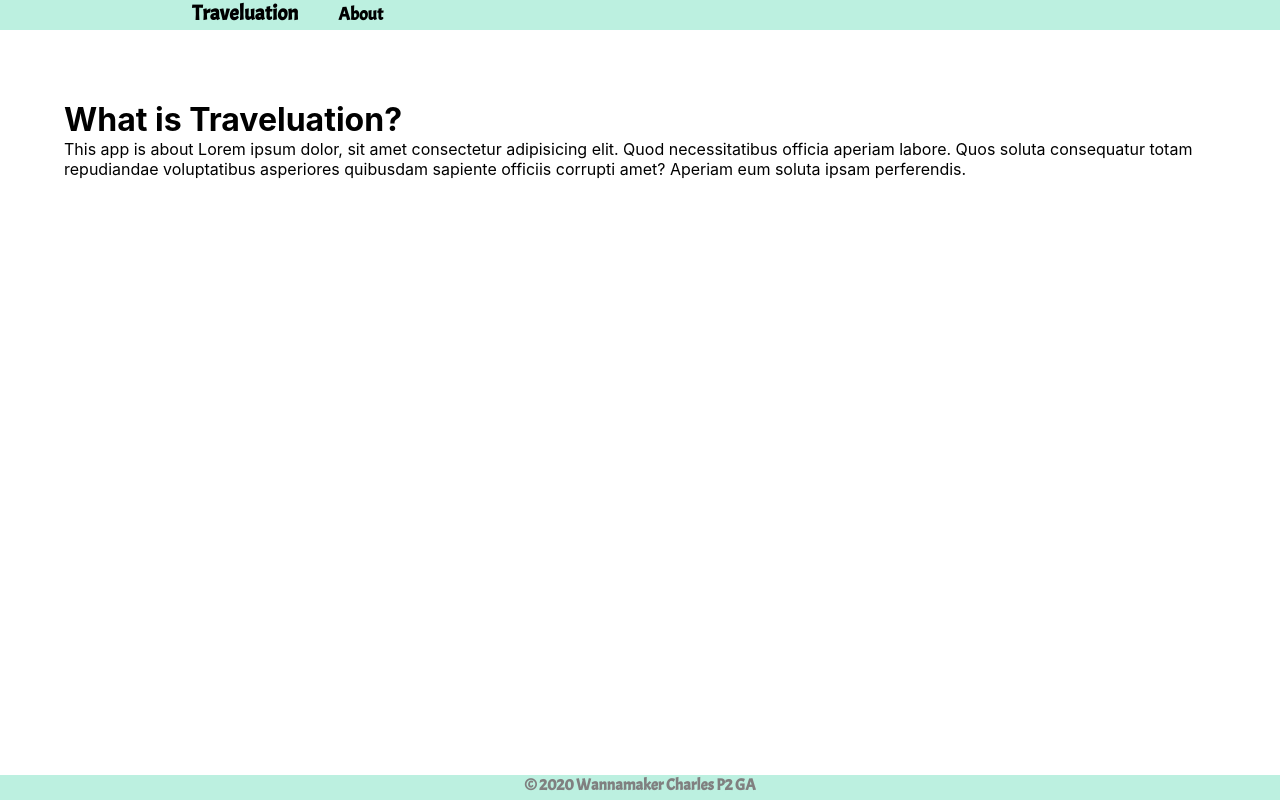
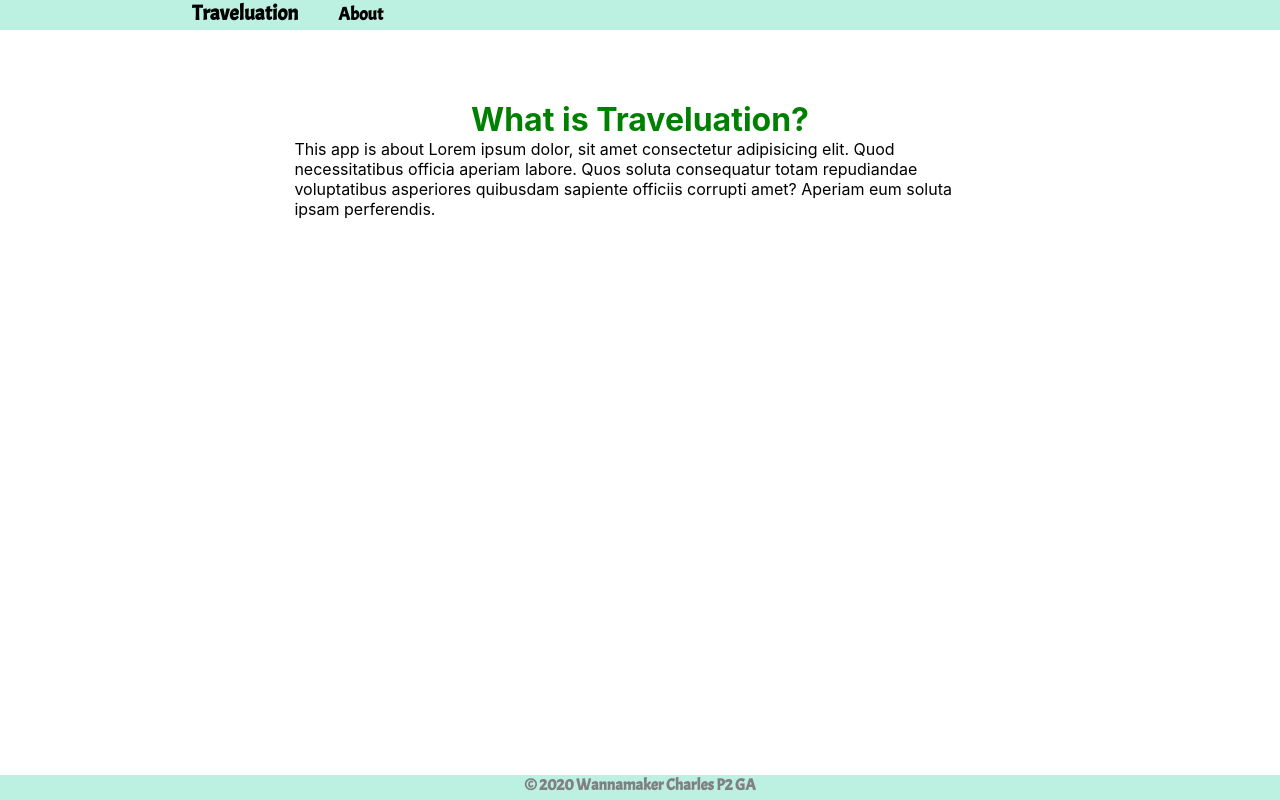
Before and after one commit to wannamaker/Traveluation, a React (Create React App) app: page /About in a window 1280 px wide. Built offline with nearby package versions, Linux system fonts and the light colour scheme; no server answers; what google-maps-react would draw is missing.

Commit message:
before Media-query

```diff
--- a/src/App.js
+++ b/src/App.js
@@ -17,7 +17,8 @@ class App extends Component {
     hotelArray: [],
     hotelArrayInfo: [],
     city: '',
-    formSubmitted: false
+    formSubmitted: false,
+    googleSearch: null
   }
 
   passSubmit = () => {
@@ -29,6 +30,12 @@ class App extends Component {
   passCity = (hotelsCity) => {
     this.setState({
       city: hotelsCity
+    })
+  }
+
+  passSearch = (search) => {
+    this.setState({
+      googleSearch: search
     })
   }
 
@@ -57,10 +64,10 @@ class App extends Component {
 
           <Route path="/" exact>
             <Form reservation={this.reservation} reserveInfo={this.reserveInfo} passCity={this.passCity} passSubmit={this.passSubmit}/>
-            <HotelsList hotelArray={this.state.hotelArray} hotelArrayInfo={this.state.hotelArrayInfo} city={this.state.city} passSubmit={this.passSubmit} formSubmitted={this.state.formSubmitted}/>
+            <HotelsList hotelArray={this.state.hotelArray} hotelArrayInfo={this.state.hotelArrayInfo} city={this.state.city} passSubmit={this.passSubmit} formSubmitted={this.state.formSubmitted} passSearch={this.passSearch}/>
           </Route>
           <Route path="/:hotel">
-            <HotelDetails hotelArray={this.state.hotelArray} hotelArrayInfo={this.state.hotelArrayInfo} city={this.state.city}/>
+            <HotelDetails hotelArray={this.state.hotelArray} hotelArrayInfo={this.state.hotelArrayInfo} city={this.state.city} passSearch={this.passSearch}/>
           </Route>
 
           <Route path="/About">
--- a/src/components/About.jsx
+++ b/src/components/About.jsx
@@ -4,8 +4,10 @@ import '../css/About.css';
 export default function About() {
   return (
     <div>
-      <h1>What is Traveluation?</h1>
-      <p>This app is about Lorem ipsum dolor, sit amet consectetur adipisicing elit. Quod necessitatibus officia aperiam labore. Quos soluta consequatur totam repudiandae voluptatibus asperiores quibusdam sapiente officiis corrupti amet? Aperiam eum soluta ipsam perferendis.</p>
+      <h1 className="about-title">What is Traveluation?</h1>
+      <div className="text-about">
+        <p>This app is about Lorem ipsum dolor, sit amet consectetur adipisicing elit. Quod necessitatibus officia aperiam labore. Quos soluta consequatur totam repudiandae voluptatibus asperiores quibusdam sapiente officiis corrupti amet? Aperiam eum soluta ipsam perferendis.</p>
+        </div>
     </div>
   )
 }
--- a/src/components/HotelsList.jsx
+++ b/src/components/HotelsList.jsx
@@ -10,7 +10,14 @@ import HotelsMap from './HotelsMap';
 export default class HotelsList extends Component {
   //  console.log(props.city)
   state = {
-     limit: 5
+    limit: 5,
+    googleSearch: null
+  }
+
+  passSearch = (search) => {
+    this.setState({
+      googleSearch: this.props.search
+    })
   }
 
   increase = () => {
@@ -70,7 +77,7 @@ export default class HotelsList extends Component {
 
 
                 <div className="map">
-                  <HotelsMap hotelName={hotel.name} city={this.props.city} />
+                  <HotelsMap hotelName={hotel.name} city={this.props.city} passSearch={this.passSearch} />
                 </div>
 
               </div>
--- a/src/components/HotelsMap.jsx
+++ b/src/components/HotelsMap.jsx
@@ -28,6 +28,9 @@ class HotelsMap extends Component {
     const url = `https://maps.googleapis.com/maps/api/place/textsearch/json?query=${this.props.city}+${this.props.hotelName}&key=${process.env.REACT_APP_GOOGLE_API_KEY}`;
     const nameSearch = await axios(url)
     console.log(nameSearch.data.results[0])
+
+    // this.props.passSearch(nameSearch.data.results[0])
+
     this.setState({
       mapData: nameSearch.data.results[0].geometry.location
     })
--- a/src/css/About.css
+++ b/src/css/About.css
@@ -2,3 +2,15 @@
   margin: 0;
   padding: 0;
 }
+
+.text-about{
+  width: 60%;
+  margin: auto;
+}
+
+.about-title {
+  width: 60%;
+  margin: auto;
+  text-align: center;
+  color: green;
+}
```
Also changed, not shown: src/css/HotelsList.css (line endings or trailing spaces).
